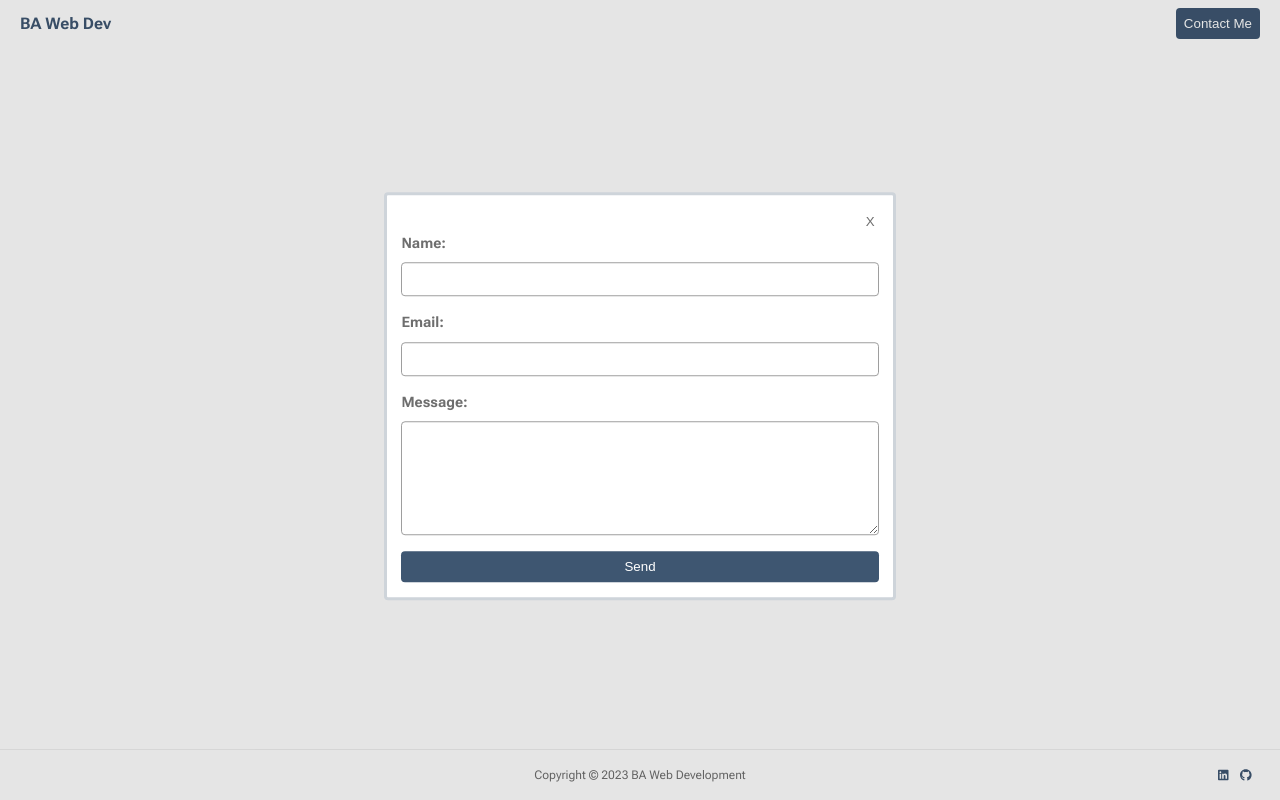
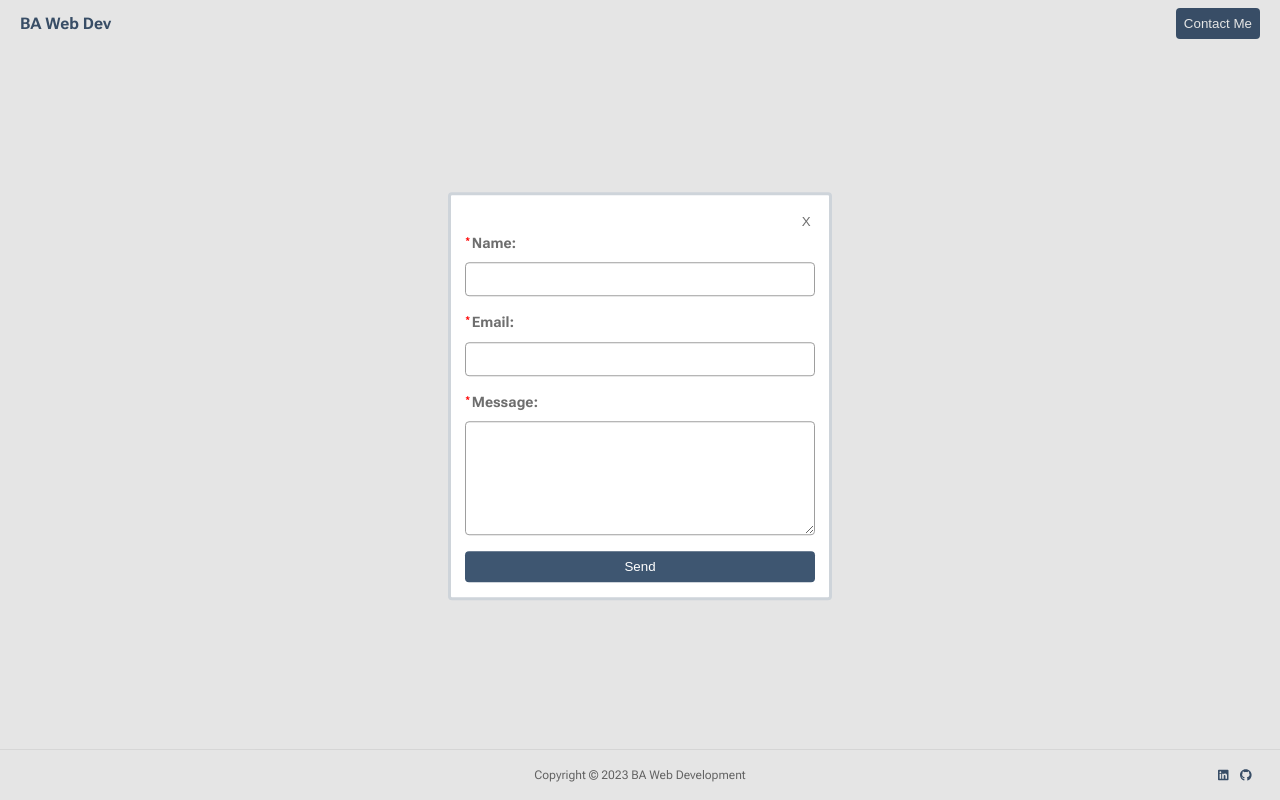
Before and after one commit to billadams/billadamswebdev, a Next.js app: page / in a window 1280 px wide. Both pictures are taken after a click on the button "Contact Me". Built offline with nearby package versions, Linux system fonts and the light colour scheme.

Commit message:
form validation

```diff
--- a/src/app/layout.tsx
+++ b/src/app/layout.tsx
@@ -1,6 +1,6 @@
 import React from 'react';
-import Footer from '@/components/footer';
-import Header from '@/components/header/header';
+import Footer from '@/components/footer/Footer';
+import Header from '@/components/header/Header';
 import { config } from '@fortawesome/fontawesome-svg-core';
 import '@fortawesome/fontawesome-svg-core/styles.css';
 config.autoAddCss = false;
--- a/src/app/styles.module.css
+++ b/src/app/styles.module.css
@@ -1,6 +1,7 @@
 .home {
   display: grid;
   align-items: center;
+  justify-content: center;
   height: 100%;
 }
 
@@ -10,7 +11,6 @@
 
 @media screen and (min-width: 400px) {
   .home {
-    justify-content: center;
   }
 }
 
--- a/src/components/alert/Alert.tsx
+++ b/src/components/alert/Alert.tsx
@@ -1,4 +1,4 @@
-import styles from './styles.module.css';
+import styles from './alert.module.css';
 
 type OwnerState = {
   classes?: string;
--- a/src/components/footer.tsx
+++ b/src/components/footer/Footer.tsx
@@ -1,6 +1,6 @@
 import { FontAwesomeIcon } from '@fortawesome/react-fontawesome';
 import { faLinkedin, faGithub } from '@fortawesome/free-brands-svg-icons';
-import { getCurrentYear } from '../lib/dates';
+import { getCurrentYear } from '../../lib/dates';
 
 export default function Footer() {
   return (
--- a/src/components/forms/styles.module.css
+++ b/src/components/forms/forms.module.css
@@ -21,3 +21,15 @@
   outline: 0;
   box-shadow: 0 0 0.15rem 0.2rem rgba(100, 100, 100, 0.25);
 }
+
+.inputError {
+  color: red;
+  font-size: 0.75rem;
+}
+
+.required::before {
+  content: '* ';
+  color: red;
+  font-size: 0.5rem;
+  vertical-align: text-top;
+}
--- a/src/components/header/header.tsx
+++ b/src/components/header/header.tsx
@@ -2,7 +2,7 @@
 import { useState } from 'react';
 import Link from 'next/link';
 import Modal from '@/components/modal/Modal';
-import styles from '@/components/header/styles.module.css';
+import styles from '@/components/header/header.module.css';
 
 export default function Header() {
   const [showModal, setShowModal] = useState<boolean>(false);
--- a/src/components/modal/Modal.tsx
+++ b/src/components/modal/Modal.tsx
@@ -9,8 +9,8 @@ import React, {
   FormEvent,
 } from 'react';
 import Alert from '@/components/alert/Alert';
-import styles from '@/components/modal/styles.module.css';
-import formStyles from '@/components/forms/styles.module.css';
+import modalStyles from '@/components/modal/modal.module.css';
+import formStyles from '@/components/forms/forms.module.css';
 
 type ContactRequest = {
   name: {
@@ -192,28 +192,28 @@ export default function Modal({
 
     validateRequiredFields(contactRequest);
 
-    if (hasInputErrors(contactRequest)) {
     setFormValidation((inputs) => {
       return {
         ...inputs,
         name: {
-            isValid: contactRequest.name.errors.length > 0,
+          isValid: contactRequest.name.errors.length === 0,
           errors: contactRequest.name.errors,
         },
         email: {
-            isValid: contactRequest.email.errors.length > 0,
+          isValid: contactRequest.email.errors.length === 0,
           errors: contactRequest.email.errors,
         },
         message: {
-            isValid: contactRequest.message.errors.length > 0,
+          isValid: contactRequest.message.errors.length === 0,
           errors: contactRequest.message.errors,
         },
         hasErrors: true,
       };
     });
-    } else {
+
+    if (!hasInputErrors(contactRequest)) {
+      // TODO Send the request.
       console.log('Form is valid');
-      // TODO Send the request.
     }
   }
 
@@ -238,34 +238,28 @@ export default function Modal({
   return (
     <dialog
       id='contact-dialog'
-      className={`${styles.contactDialog} ${getClasses()}`}
+      className={`${modalStyles.contactDialog} ${getClasses()}`}
       ref={dialogRef}
     >
       <form
         method='dialog'
-        className={styles.contactForm}
+        className={modalStyles.contactForm}
         onSubmit={(e) => submit(e)}
       >
         <button
           type='button'
           id='close'
-          className={`${styles.closeButton} primary-button`}
+          className={`${modalStyles.closeButton} primary-button`}
           aria-label='close'
           onClick={() => closeDialog()}
           formNoValidate
         >
           X
         </button>
-        {/* Lets check errors onChange instead. That will provide instant feedback on validation. */}
-        {formValidation.hasErrors && (
-          <Alert ownerState={{ severity: 'error' }}>
-            <ul>
-              <li></li>
-            </ul>
-          </Alert>
-        )}
         <div className={formStyles.formGroup}>
-          <label htmlFor='name'>Name:</label>
+          <label htmlFor='name' className={formStyles.required}>
+            Name:
+          </label>
           <input
             type='text'
             id='name'
@@ -275,10 +269,16 @@ export default function Modal({
             value={formValues.name}
             title='Name can only contain alphabetical characters in adding to spaces commas, periods, and hypen symbols.'
           ></input>
-          <span className='validity'></span>
+          {!formValidation.name.isValid && (
+            <span className={formStyles.inputError}>
+              {formValidation.name.errors[0]}
+            </span>
+          )}
         </div>
         <div className={formStyles.formGroup}>
-          <label htmlFor='email'>Email:</label>
+          <label htmlFor='email' className={formStyles.required}>
+            Email:
+          </label>
           <input
             type='text'
             id='email'
@@ -287,9 +287,16 @@ export default function Modal({
             onChange={(e) => handleInputChange(e)}
             value={formValues.email}
           ></input>
+          {!formValidation.email.isValid && (
+            <span className={formStyles.inputError}>
+              {formValidation.email.errors[0]}
+            </span>
+          )}
         </div>
         <div className={formStyles.formGroup}>
-          <label htmlFor='message'>Message:</label>
+          <label htmlFor='message' className={formStyles.required}>
+            Message:
+          </label>
           <textarea
             id='message'
             rows={5}
@@ -298,10 +305,15 @@ export default function Modal({
             onChange={(e) => handleInputChange(e)}
             value={formValues.message}
           ></textarea>
+          {!formValidation.message.isValid && (
+            <span className={formStyles.inputError}>
+              {formValidation.message.errors[0]}
+            </span>
+          )}
         </div>
         <button
           type='submit'
-          className={`${styles.contactButton} primary-button`}
+          className={`${modalStyles.contactButton} primary-button`}
         >
           Send
         </button>
--- a/src/components/modal/styles.module.css
+++ b/src/components/modal/modal.module.css
@@ -1,7 +1,7 @@
 .contactDialog {
   top: 50%;
   transform: translateY(-50%);
-  width: 40%;
+  width: 60%;
   border-color: #ced4da;
   border-radius: 0.25rem;
   font-size: 0.9rem;
@@ -29,3 +29,9 @@
   background-color: inherit;
   color: #9e9e9e;
 }
+
+@media (min-width: 768px) {
+  .contactDialog {
+    width: 30%;
+  }
+}
```
Also changed, not shown: src/components/resume/form.tsx (+4 -4 lines), src/components/alert/alert.module.css (renamed from src/components/alert/styles.module.css), src/components/header/header.module.css (renamed from src/components/header/styles.module.css), src/components/resume/resume.module.css (renamed from src/components/resume/styles.module.css). Lines whose indentation alone changed are shown as unchanged.
